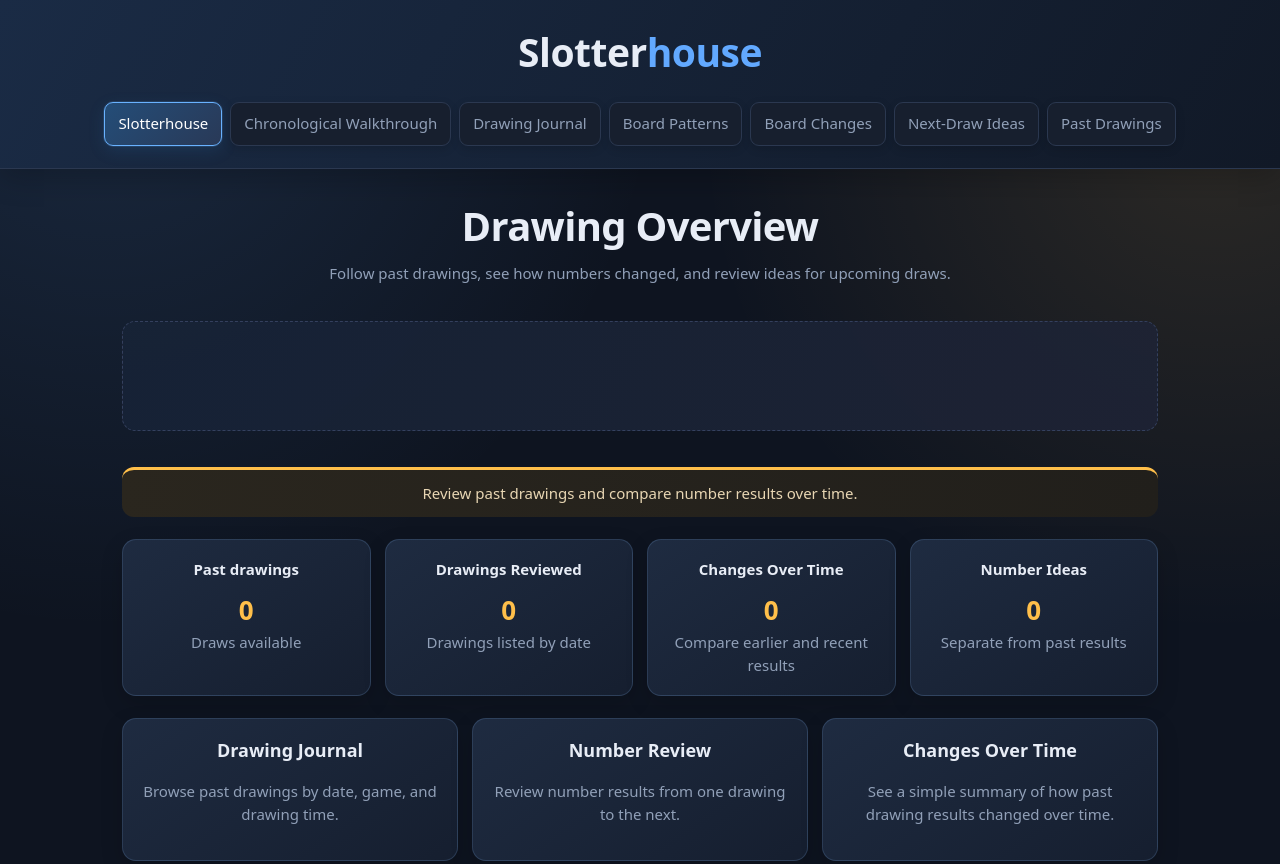
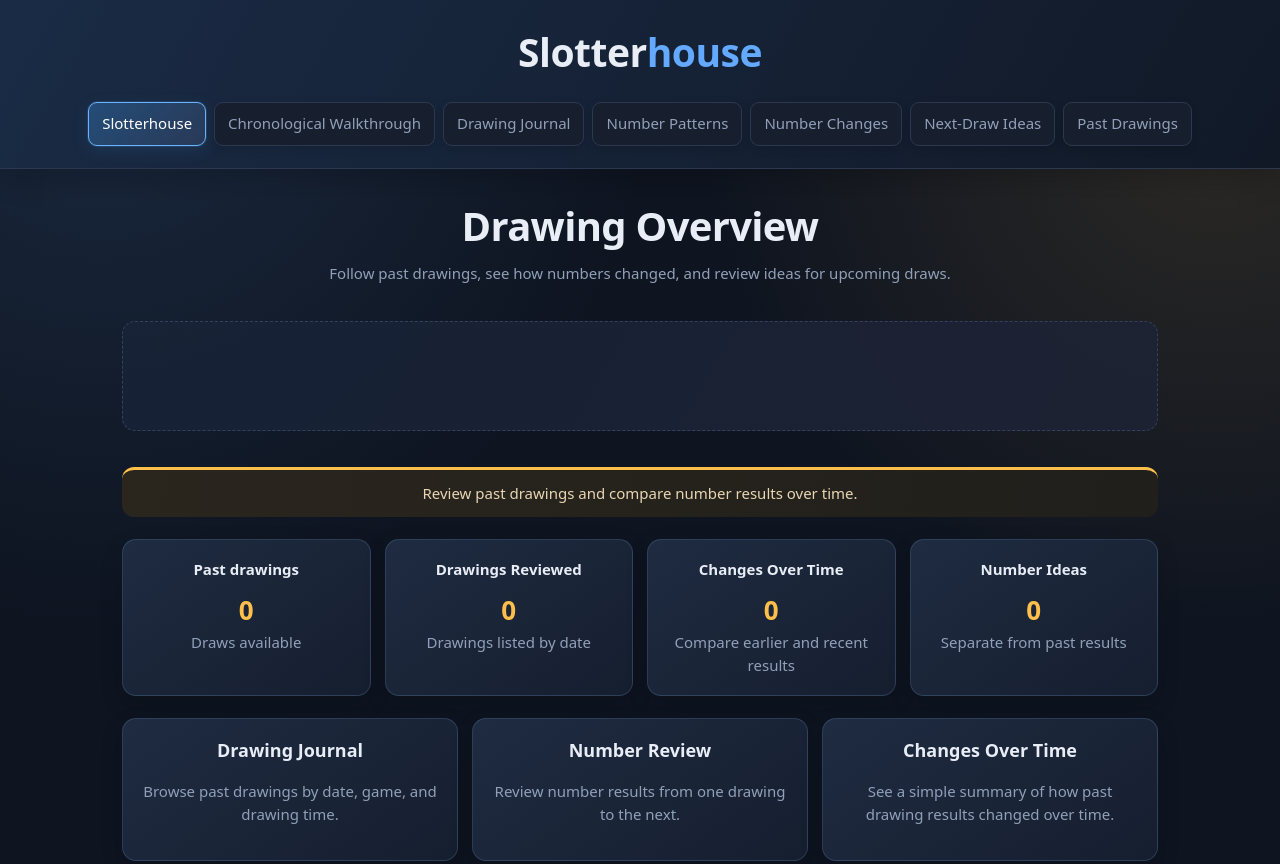
Before and after one commit to kliggins12/kliggins12.github.io, a plain HTML site: page slotterhouse.html in a window 1280 px wide. Shown: the top 864 px of the page. Drawn offline with Linux system fonts and the light colour scheme.

Commit message:
Rename board navigation labels to number

```diff
--- a/slotterhouse.html
+++ b/slotterhouse.html
@@ -71,7 +71,7 @@ footer{text-align:center}
 <header>
  <div class="top"><div class="brand">Slotter<span>house</span></div></div>
  <nav aria-label="Slotterhouse sections">
-  <button class="active" data-view="overview">Slotterhouse</button><button data-view="walkthrough">Chronological Walkthrough</button><button data-view="journal">Drawing Journal</button><button data-view="shapes">Board Patterns</button><button data-view="transitions">Board Changes</button><button data-view="assumptions">Next-Draw Ideas</button><button data-view="imports">Past Drawings</button>
+  <button class="active" data-view="overview">Slotterhouse</button><button data-view="walkthrough">Chronological Walkthrough</button><button data-view="journal">Drawing Journal</button><button data-view="shapes">Number Patterns</button><button data-view="transitions">Number Changes</button><button data-view="assumptions">Next-Draw Ideas</button><button data-view="imports">Past Drawings</button>
  </nav>
 </header>
 <main>
```
